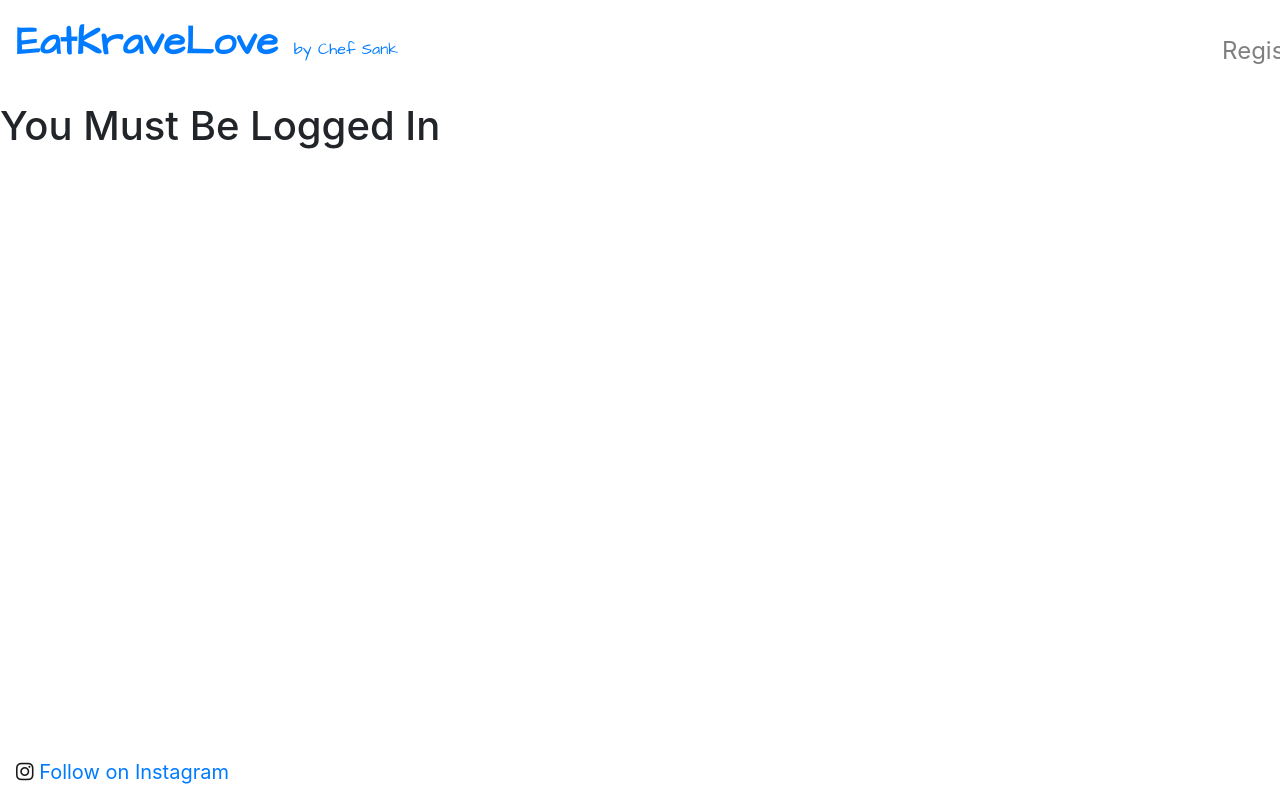
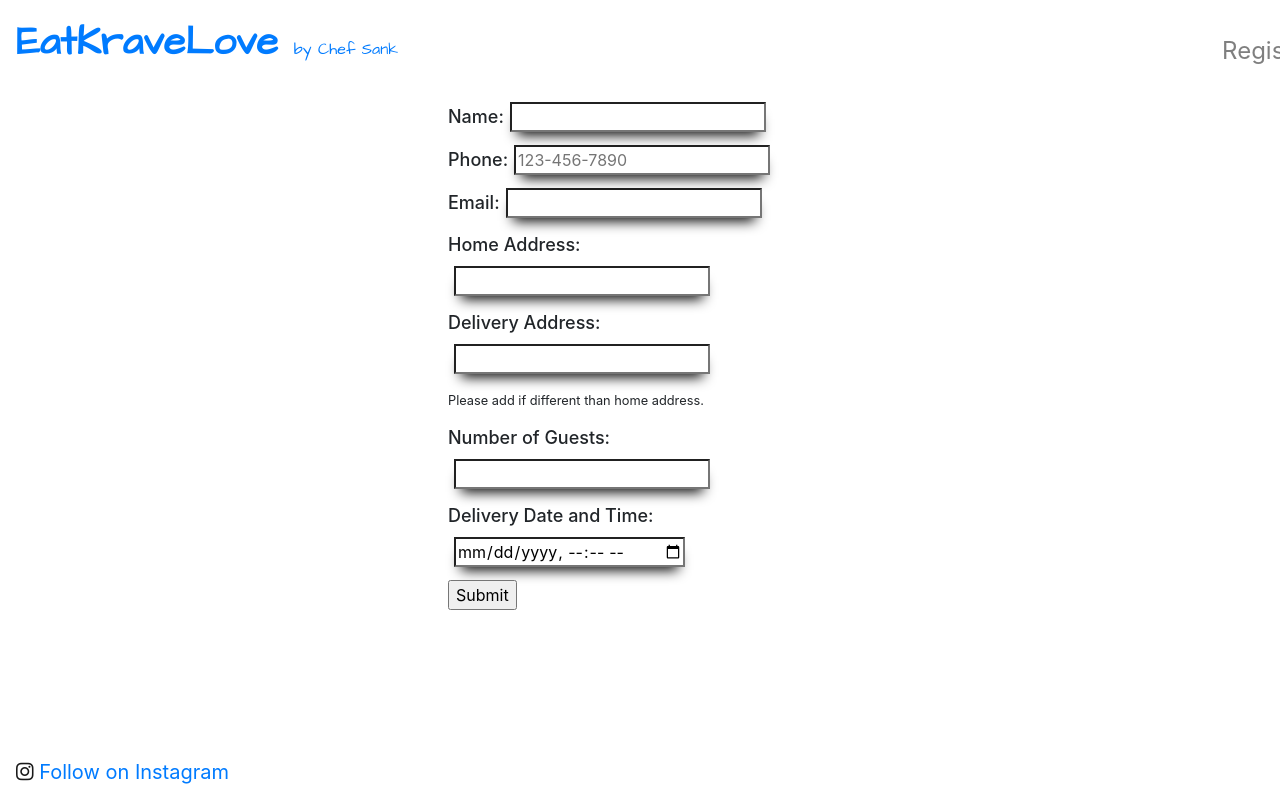
Before and after one commit to michaelpaulcuccia/eatkravelove, a React (Create React App) app in the folder client/: page /orderform in a window 1280 px wide. Shown: the top 800 px of the page. Built offline with nearby package versions, Linux system fonts and the light colour scheme.

Commit message:
orderForm working but needs work. see lines 47, 50, 100

```diff
--- a/client/src/components/order/OrderForm.js
+++ b/client/src/components/order/OrderForm.js
@@ -1,13 +1,13 @@
 import React, { useContext } from 'react';
 import UserContext from '../../context/UserContext';
 import { useForm } from "react-hook-form";
+import axios from 'axios';
 import '../../style/OrderFormStyle.css';
-import axios from 'axios';
 
 const OrderForm = () => {
 
+    const { register, handleSubmit, reset } = useForm();
     const { token } = useContext(UserContext);
-    const { register, handleSubmit, reset } = useForm();
 
     const onSubmit = async data => {
 
@@ -44,7 +44,10 @@ const OrderForm = () => {
             //Response in console
             console.log(req)
 
+            //TO DO - create success notification, reroute to a new page
+
         } catch (err) {
+            //TO DO - create failure notification
             console.log(err.response.data)
         }
 
@@ -53,19 +56,11 @@ const OrderForm = () => {
     }
 
     return (
-
-        <div>
-
-            {token && token !== null ?
-
-
         <div className='orderForm_container'>
 
             <form
-                        className='form'
                 onSubmit={handleSubmit(onSubmit)}
             >
-
                 <div>
                     <label className='label_text' htmlFor='name'>Name:</label>
                     <input className='input_field' name='name' type='text' required ref={register}></input>
@@ -88,7 +83,7 @@ const OrderForm = () => {
 
                 <div>
                     <label className='label_text' htmlFor='name'>Delivery Address:</label>
-                            <input className='input_field' name='deliveryaddress' type='text' ref={register}></input>
+                    <input className='input_field' name='deliveryaddress' type='text' required ref={register}></input>
                     <div style={{ marginBottom: '13px' }}><small>Please add if different than home address.</small></div>
                 </div>
 
@@ -102,40 +97,11 @@ const OrderForm = () => {
                     <input className='input_field' name='deliverydateandtime' type='datetime-local' required ref={register}></input>
                 </div>
 
-                        <div>
-                            <label style={{ marginRight: '6px' }} className='label_text'>Options:</label>
-                            <input type="radio" name="veg" value="veg"></input>
-                            <label className='radio_text' htmlFor="veg">Vegetarian</label>
-                            <input type="radio" name="nonveg" value="nonveg"></input>
-                            <label className='radio_text' htmlFor="nonveg">Non-Vegetarian</label>
-                            <input type="radio" name="mix" value="mix"></input>
-                            <label className='radio_text' htmlFor="mix">Mix</label>
-                        </div>
+                {/* //Radio Button and TextArea NOT WORKING - see react-hook-form docs */}
 
-                        <div>
-                            <label className='label_text' htmlFor='dietaryrestrictions'>Dietary Restrictions:</label>
-                            <br></br>
-                            <textarea className='input_field' name='dietaryrestrictions' rows="4" cols="50" maxLength="300" ref={register}></textarea>
-                        </div>
 
-                        <div>
-                            <label className='label_text' htmlFor='allergies'>Allergies:</label>
-                            <br></br>
-                            <textarea className='input_field' name='allergies' rows="4" cols="50" maxLength="300" ref={register}></textarea>
-                        </div>
-
-                        <div>
-                            <button type='submit'>Submit</button>
-                        </div>
-
+                < input type="submit" value="Submit" />
             </form>
-
-                </div>
-
-                :
-
-                <h1>You Must Be Logged In</h1>
-            }
 
         </div>
     )
```
Lines whose indentation alone changed are shown as unchanged.
